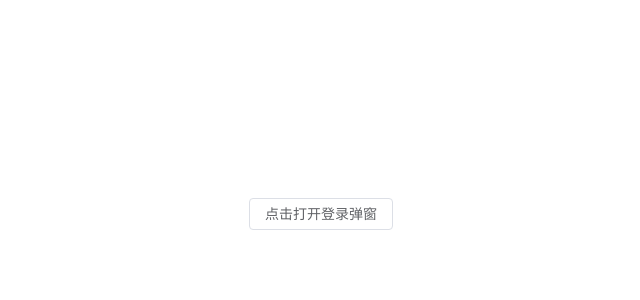
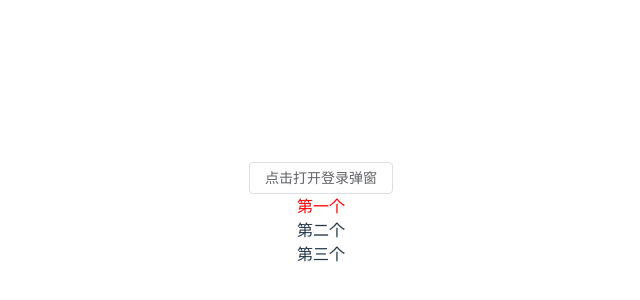
Before and after one commit to tianshiyang/business-ui-lib, a Vue app: page / in a window 1280 px wide. Shown: the part 186-486 px from the top of the page, without its empty margins (319-959 px from the left). Built offline with nearby package versions, Linux system fonts and the light colour scheme.

Commit message:
feat: 重构组件目录结构并新增tabs组件

```diff
--- a/packages/finishDialog/components/finishDialog.vue
+++ b/packages/components/finishDialog/components/finishDialog.vue
@@ -20,7 +20,7 @@
 <script setup lang="ts">
 import { reactive, type PropType } from "vue";
 import type { FinishDialogSubmitPayload, FinishDialogType } from "../types/index"
-import { userLoginAPI } from '../../api'
+import { userLoginAPI } from '../../../api'
 
 defineOptions({
   name: 'FinishDialog',
--- /dev/null
+++ b/packages/components/tabs/index.ts
@@ -0,0 +1 @@
+export const TAB_KEY = Symbol('TAB_KEY')
--- /dev/null
+++ b/packages/components/tabs/myTabs.vue
@@ -0,0 +1,17 @@
+<template>
+  <div>
+    <slot></slot>
+  </div>
+</template>
+
+<script setup lang="ts">
+defineOptions({
+  name: 'MyTabs',
+})
+
+defineModel()
+
+import { useChildren } from '~/utils/testUseRelation/useChildren';
+import { TAB_KEY } from '.';
+useChildren(TAB_KEY)
+</script>
--- /dev/null
+++ b/packages/components/tabs/tabItem.vue
@@ -0,0 +1,33 @@
+<template>
+   <div :class="parentModelValue === props.name ? 'active' : ''" @click="handleClick">
+    <slot></slot>
+  </div>
+</template>
+
+<script setup lang="ts">
+import { useParent } from '~/utils/testUseRelation/useParent';
+import { TAB_KEY } from '.';
+import { computed } from 'vue';
+
+defineOptions({
+  name: 'MyTabItem',
+})
+
+const props = defineProps<{
+  name: string
+}>()
+
+const parent = useParent(TAB_KEY)
+const parentModelValue = computed(() => parent!.props.modelValue)
+
+const handleClick = () => {
+  parent!.props.modelValue = props.name
+}
+
+</script>
+
+<style scoped lang="scss">
+.active {
+  color: red;
+}
+</style>
--- a/packages/index.ts
+++ b/packages/index.ts
@@ -1,12 +1,14 @@
 import type { App } from 'vue'
 
 // 暂时导出现有示例组件，后续可以在这里持续新增业务组件
-import FinishDialog from './finishDialog/components/finishDialog.vue'
-export type { FinishDialogSubmitPayload, FinishDialogType } from './finishDialog/types'
+import FinishDialog from './components/finishDialog/components/finishDialog.vue'
+import MyTabs from './components/tabs/myTabs.vue'
+import TabItem from './components/tabs/tabItem.vue'
+export type { FinishDialogSubmitPayload, FinishDialogType } from './components/finishDialog/types'
 
-export { FinishDialog }
+export { FinishDialog, MyTabs, TabItem }
 
-const components = [FinishDialog]
+const components = [FinishDialog, MyTabs, TabItem]
 
 export default {
   install(app: App) {
--- /dev/null
+++ b/packages/utils/testUseRelation/useChildren.ts
@@ -0,0 +1,9 @@
+import { getCurrentInstance, provide } from "vue"
+
+export const useChildren = (key: symbol) => {
+  const instance = getCurrentInstance()
+  provide(key, Object.assign({
+    props: instance!.props,
+  }))
+  return
+}
--- /dev/null
+++ b/packages/utils/testUseRelation/useParent.ts
@@ -0,0 +1,6 @@
+import { inject } from "vue"
+
+export const useParent = (key: symbol) => {
+  const parent: any = inject(key, null)
+  return parent
+}
--- a/src/App.vue
+++ b/src/App.vue
@@ -9,10 +9,18 @@ const handleSubmit = (payload: { username: string; password: string }) => {
 const handleClose = () => {
   visible.value = false
 }
+
+const tabsModelValue = ref('first')
 </script>
 
 <template>
   <el-button @click="visible = true" >点击打开登录弹窗</el-button>
+
+  <MyTabs v-model="tabsModelValue">
+    <MyTabItem name="first">第一个</MyTabItem>
+    <MyTabItem name="second">第二个</MyTabItem>
+    <MyTabItem name="third">第三个</MyTabItem>
+  </MyTabs>
 
   <FinishDialog type="login" v-model="visible" @submit="handleSubmit" @close="handleClose" />
 </template>
```
Also changed, not shown: packages/components/finishDialog/index.ts (renamed from packages/finishDialog/index.ts), packages/components/finishDialog/types/index.ts (renamed from packages/finishDialog/types/index.ts).
